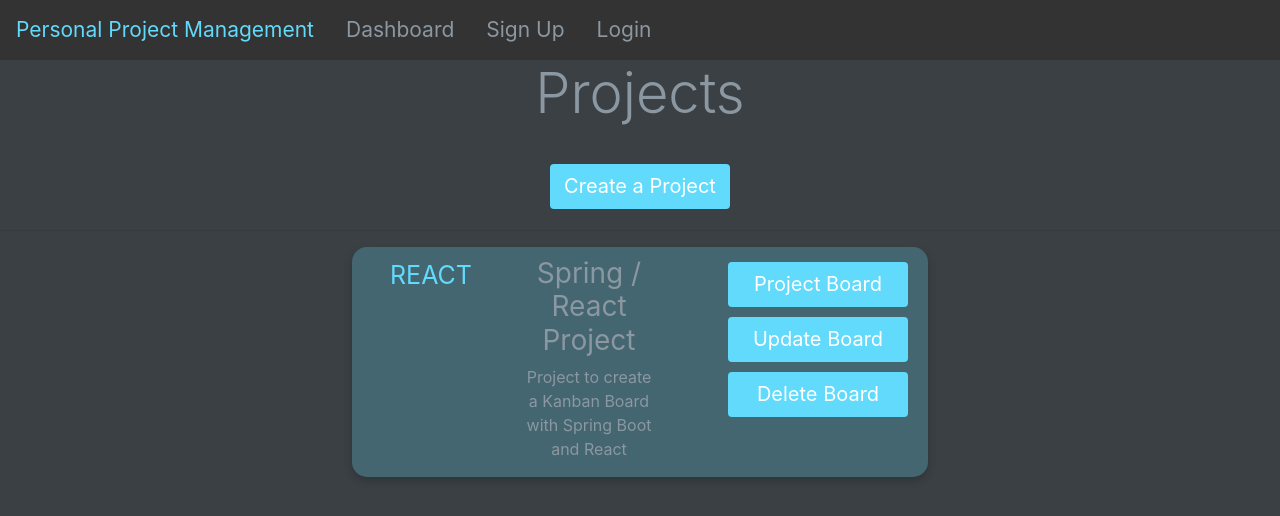
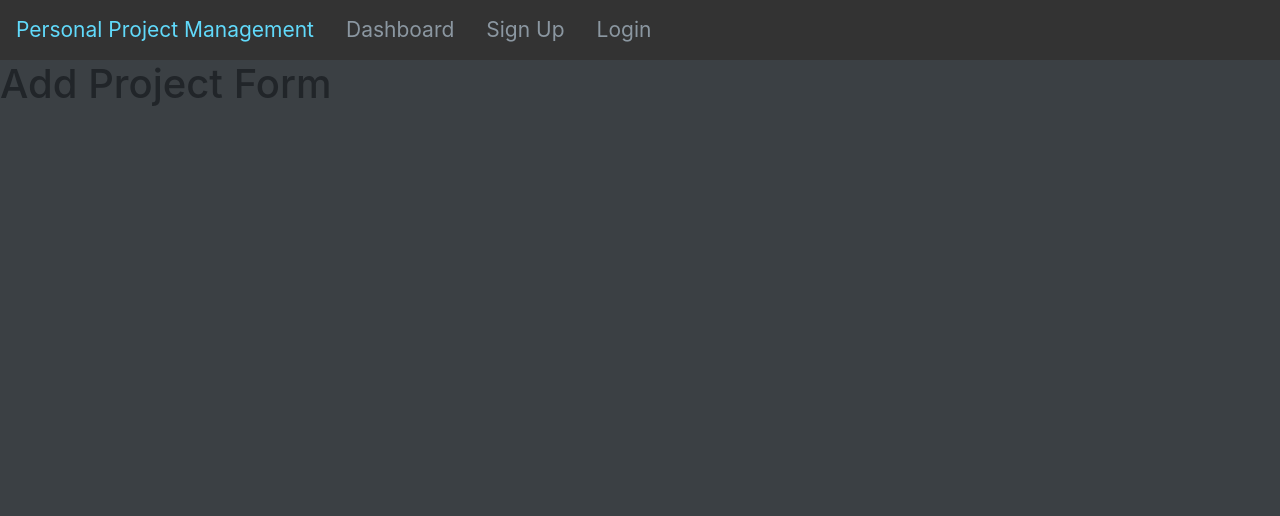
Before and after one commit to AustinSpinazze/First-Spring-Project, a React (Create React App) app in the folder ppt-spring-react-client/: page /addProject in a window 1280 px wide. Shown: the top 516 px of the page. Built offline with nearby package versions, Linux system fonts and the light colour scheme.

Commit message:
Added create project button and add project components

```diff
--- a/ppt-spring-react-client/package.json
+++ b/ppt-spring-react-client/package.json
@@ -12,6 +12,7 @@
     "bootstrap": "^4.4.1",
     "react": "^16.13.0",
     "react-dom": "^16.13.0",
+    "react-router-dom": "^5.1.2",
     "react-scripts": "3.4.0"
   },
   "scripts": {
--- a/ppt-spring-react-client/src/App.js
+++ b/ppt-spring-react-client/src/App.js
@@ -3,13 +3,18 @@
 import Dashboard from "./components/Dashboard/Dashboard";
 import Navbar from "./components/Navbar/Navbar";
 import "bootstrap/dist/css/bootstrap.min.css";
+import { BrowserRouter as Router, Route } from "react-router-dom";
+import AddProject from "./components/AddProject/AddProject";
 
 function App() {
   return (
-    <div className="App">
-      <Navbar />
-      <Dashboard />
-    </div>
+    <Router>
+      <div className="App">
+        <Navbar />
+        <Route exact path="/dashboard" component={Dashboard} />
+        <Route exact path="/addProject" component={AddProject} />
+      </div>
+    </Router>
   );
 }
 
--- /dev/null
+++ b/ppt-spring-react-client/src/components/AddProject/AddProject.js
@@ -0,0 +1,11 @@
+import React from "react";
+
+const AddProject = () => {
+  return (
+    <div>
+      <h1>Add Project Form</h1>
+    </div>
+  );
+};
+
+export default AddProject;
--- /dev/null
+++ b/ppt-spring-react-client/src/components/CreateProjectButton/CreateProjectButton.js
@@ -0,0 +1,17 @@
+import React from "react";
+import { Link } from "react-router-dom";
+import styles from "./CreateProjectButton.module.css";
+
+const CreateProjectButton = () => {
+  return (
+    <div className={styles.CreateProjectButton}>
+      <Link to="/addProject">
+        <button>
+          <span>Create a Project</span>
+        </button>
+      </Link>
+    </div>
+  );
+};
+
+export default CreateProjectButton;
--- /dev/null
+++ b/ppt-spring-react-client/src/components/CreateProjectButton/CreateProjectButton.module.css
@@ -0,0 +1,41 @@
+.CreateProjectButton button {
+    display: inline-block;
+    border-radius: 4px;
+    background-color: #61dafb;
+    border: none;
+    color: #ffffff;
+    font-size: 20px;
+    padding: 0px;
+    width: 180px;
+    height: 45px;
+    transition: all 0.5s;
+    cursor: pointer;
+    margin: 5px;
+    overflow: hidden;
+    white-space: nowrap;
+}
+
+.CreateProjectButton button span {
+    cursor: pointer;
+    display: inline-block;
+    position: relative;
+    transition: 0.5s;
+}
+
+.CreateProjectButton button span:after {
+    content: "\00bb";
+    position: absolute;
+    opacity: 0;
+    top: 0;
+    right: -20px;
+    transition: 0.5s;
+}
+
+.CreateProjectButton button:hover span {
+    padding-right: 25px;
+}
+
+.CreateProjectButton button:hover span:after {
+    opacity: 1;
+    right: 0;
+}
--- a/ppt-spring-react-client/src/components/Dashboard/Dashboard.js
+++ b/ppt-spring-react-client/src/components/Dashboard/Dashboard.js
@@ -1,15 +1,14 @@
 import React from "react";
 import ProjectItem from "../Project/ProjectItem";
 import styles from "./Dashboard.module.css";
+import CreateProjectButton from "../CreateProjectButton/CreateProjectButton";
 
 const Dashboard = props => {
   return (
     <div className={styles.dashboardContainer}>
       <h1>Projects</h1>
       <br />
-      <button href="ProjectForm.html">
-        <span>Create a Project</span>
-      </button>
+      <CreateProjectButton />
       <br />
       <hr />
       <ProjectItem />
--- a/ppt-spring-react-client/src/components/Dashboard/Dashboard.module.css
+++ b/ppt-spring-react-client/src/components/Dashboard/Dashboard.module.css
@@ -11,45 +11,3 @@
   line-height: 1.2;
   color: #8b97a1;
 }
-
-.dashboardContainer button {
-  display: inline-block;
-  border-radius: 4px;
-  background-color: #61dafb;
-  border: none;
-  color: #ffffff;
-  font-size: 20px;
-  padding: 0px;
-  width: 180px;
-  height: 45px;
-  transition: all 0.5s;
-  cursor: pointer;
-  margin: 5px;
-  overflow: hidden;
-  white-space: nowrap;
-}
-
-.dashboardContainer button span {
-  cursor: pointer;
-  display: inline-block;
-  position: relative;
-  transition: 0.5s;
-}
-
-.dashboardContainer button span:after {
-  content: "\00bb";
-  position: absolute;
-  opacity: 0;
-  top: 0;
-  right: -20px;
-  transition: 0.5s;
-}
-
-.dashboardContainer button:hover span {
-  padding-right: 25px;
-}
-
-.dashboardContainer button:hover span:after {
-  opacity: 1;
-  right: 0;
-}
```
Also changed, not shown: 1 other file (tests, documents, lock files or other folders).
